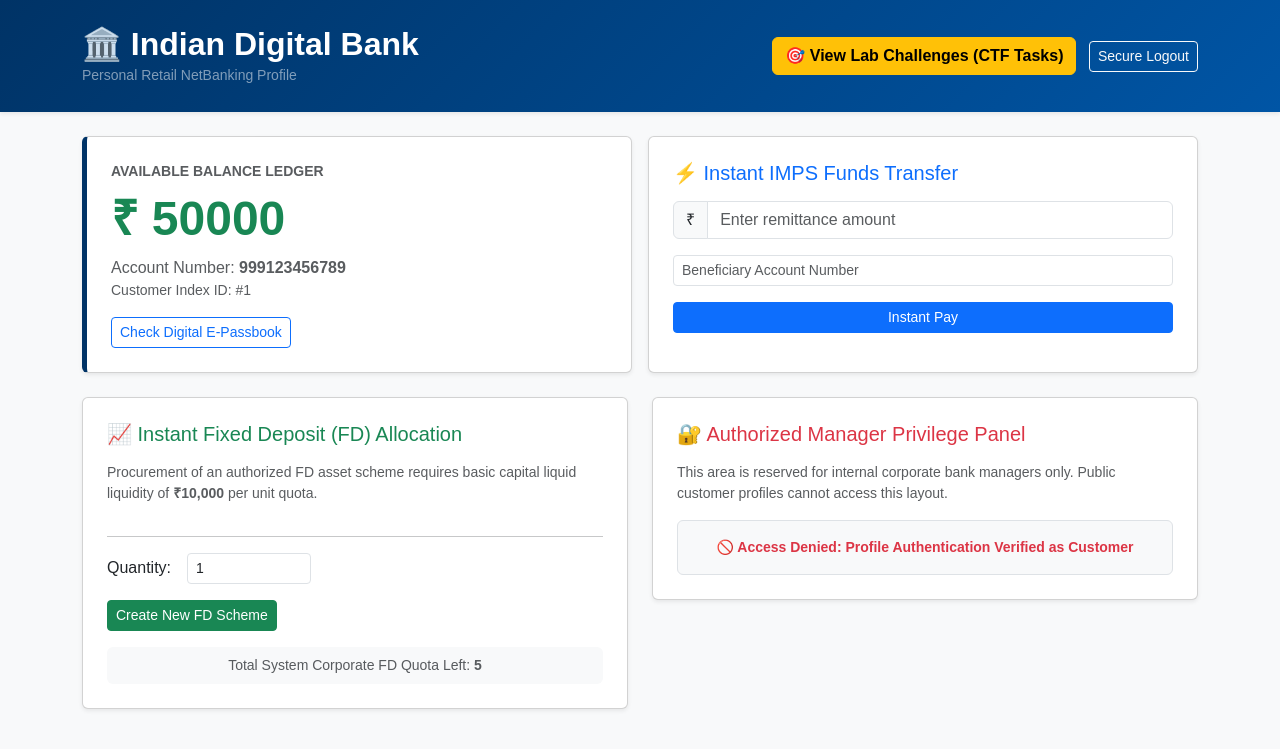
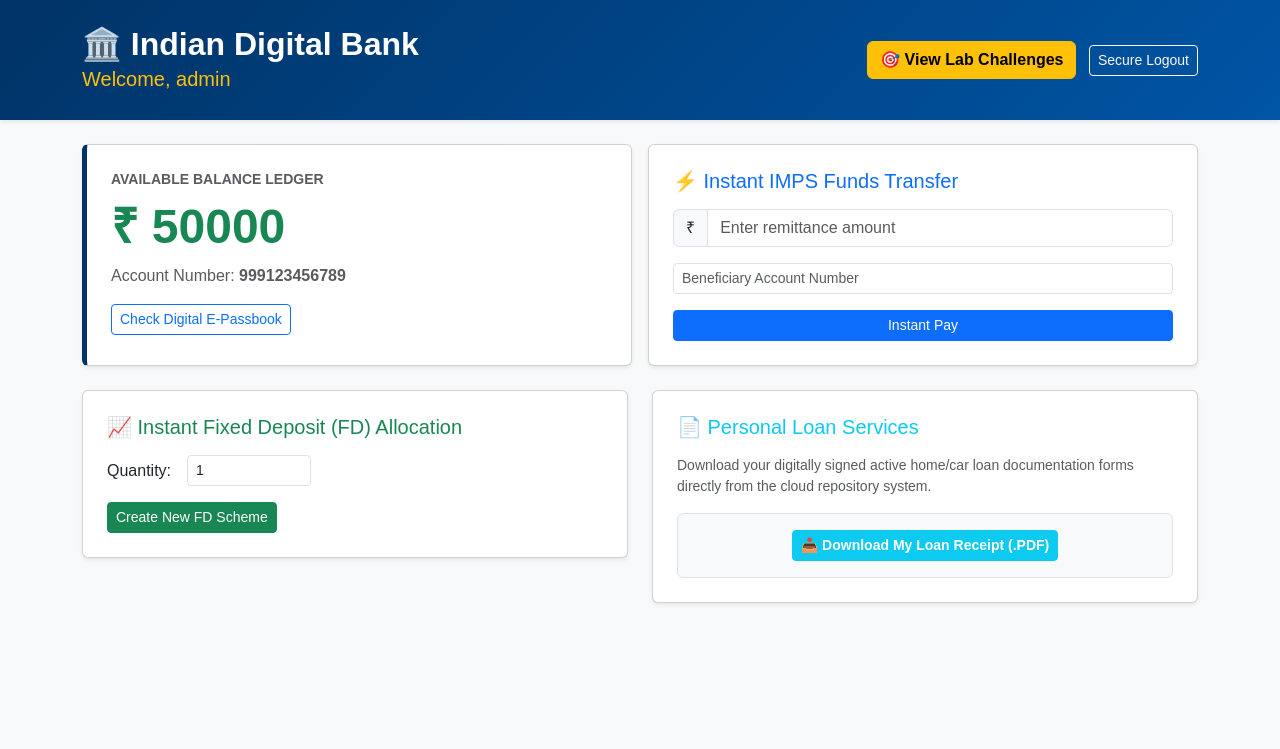
Before and after one commit to tibinjohn193-blip/procentric-cyber-bank, a Flask app: page /dashboard in a window 1280 px wide. Shown: the top 749 px of the page. Run offline with Flask 3, Linux system fonts and the light colour scheme; a user stored in the database is signed in.

Commit message:
scoreboard.html

```diff
--- a/templates/scoreboard.html
+++ b/templates/scoreboard.html
@@ -11,15 +11,14 @@
     </style>
 </head>
 <body>
-
     <div class="bank-header shadow-sm">
         <div class="container d-flex justify-content-between align-items-center">
             <div>
                 <h2 class="mb-0 fw-bold">🏛️ Indian Digital Bank</h2>
-                <small class="text-white-50">Personal Retail NetBanking Profile</small>
+                <h5 class="text-warning my-1">Welcome, {{ welcome_name }}</h5>
             </div>
             <div>
-                <a href="/tasks" class="btn btn-warning fw-bold me-2">🎯 View Lab Challenges (CTF Tasks)</a>
+                <a href="/tasks" class="btn btn-warning fw-bold me-2">🎯 View Lab Challenges</a>
                 <a href="/logout" class="btn btn-outline-light btn-sm">Secure Logout</a>
             </div>
         </div>
@@ -27,11 +26,7 @@
 
     <div class="container mt-4">
         {% with messages = get_flashed_messages() %}
-            {% if messages %}
-                {% for message in messages %}
-                    <div class="alert alert-info text-center shadow-sm py-2 small">{{ message }}</div>
-                {% endfor %}
-            {% endif %}
+            {% if messages %}{% for message in messages %}<div class="alert alert-info text-center shadow-sm py-2 small">{{ message }}</div>{% endfor %}{% endif %}
         {% endwith %}
 
         <div class="row g-3 mb-4">
@@ -40,10 +35,7 @@
                     <span class="text-muted text-uppercase small fw-bold">Available Balance Ledger</span>
                     <h1 class="display-5 my-2 text-success fw-bold">₹ {{ user.balance }}</h1>
                     <p class="mb-0 text-muted">Account Number: <b>{{ user.account_number }}</b></p>
-                    <p class="small text-muted mb-0">Customer Index ID: #{{ user.id }}</p>
-                    <div class="mt-3">
-                        <a href="/passbook/{{ user.id }}" target="_blank" class="btn btn-sm btn-outline-primary">Check Digital E-Passbook</a>
-                    </div>
+                    <div class="mt-3"><a href="/passbook/{{ user.id }}" target="_blank" class="btn btn-sm btn-outline-primary">Check Digital E-Passbook</a></div>
                 </div>
             </div>
 
@@ -56,7 +48,7 @@
                             <input type="number" name="amount" class="form-control" placeholder="Enter remittance amount" required>
                         </div>
                         <div class="mb-3">
-                            <input type="text" class="form-control form-control-sm" placeholder="Beneficiary Account Number">
+                            <input type="text" name="target_account" class="form-control form-control-sm" placeholder="Beneficiary Account Number" required>
                         </div>
                         <button type="submit" class="btn btn-primary btn-sm w-100">Instant Pay</button>
                     </form>
@@ -68,8 +60,6 @@
             <div class="col-md-6">
                 <div class="card shadow-sm p-4 mb-4">
                     <h5 class="text-success mb-3">📈 Instant Fixed Deposit (FD) Allocation</h5>
-                    <p class="text-muted small">Procurement of an authorized FD asset scheme requires basic capital liquid liquidity of <b>₹10,000</b> per unit quota.</p>
-                    <hr>
                     <form action="/open-fd" method="POST">
                         <div class="d-flex align-items-center mb-3">
                             <label class="me-3 mb-0">Quantity:</label>
@@ -77,26 +67,15 @@
                         </div>
                         <button type="submit" class="btn btn-success btn-sm">Create New FD Scheme</button>
                     </form>
-                    <div class="mt-3 bg-light p-2 rounded text-center small text-muted">
-                        Total System Corporate FD Quota Left: <b>{{ fd_count }}</b>
-                    </div>
                 </div>
             </div>
-
             <div class="col-md-6">
                 <div class="card shadow-sm p-4">
-                    <h5 class="text-danger mb-3">🔐 Authorized Manager Privilege Panel</h5>
-                    {% if is_admin %}
-                        <div class="alert alert-success shadow-sm">
-                            <b>Welcome Chief Branch Manager!</b> Administrative deserialization context validated successfully.<br>
-                            <span class="badge bg-dark mt-2 p-2 font-monospace">FLAG{A08_INSECURE_COOKIE_DESERIALIZATION_ADMIN}</span>
-                        </div>
-                    {% else %}
-                        <p class="text-muted small">This area is reserved for internal corporate bank managers only. Public customer profiles cannot access this layout.</p>
-                        <div class="p-3 bg-light text-center text-danger border rounded small fw-bold">
-                            🚫 Access Denied: Profile Authentication Verified as Customer
-                        </div>
-                    {% endif %}
+                    <h5 class="text-info mb-3">📄 Personal Loan Services</h5>
+                    <p class="text-muted small">Download your digitally signed active home/car loan documentation forms directly from the cloud repository system.</p>
+                    <div class="bg-light p-3 rounded border text-center">
+                        <a href="/download/loan_101.pdf" target="_blank" class="btn btn-sm btn-info text-white fw-bold">📥 Download My Loan Receipt (.PDF)</a>
+                    </div>
                 </div>
             </div>
         </div>
```
